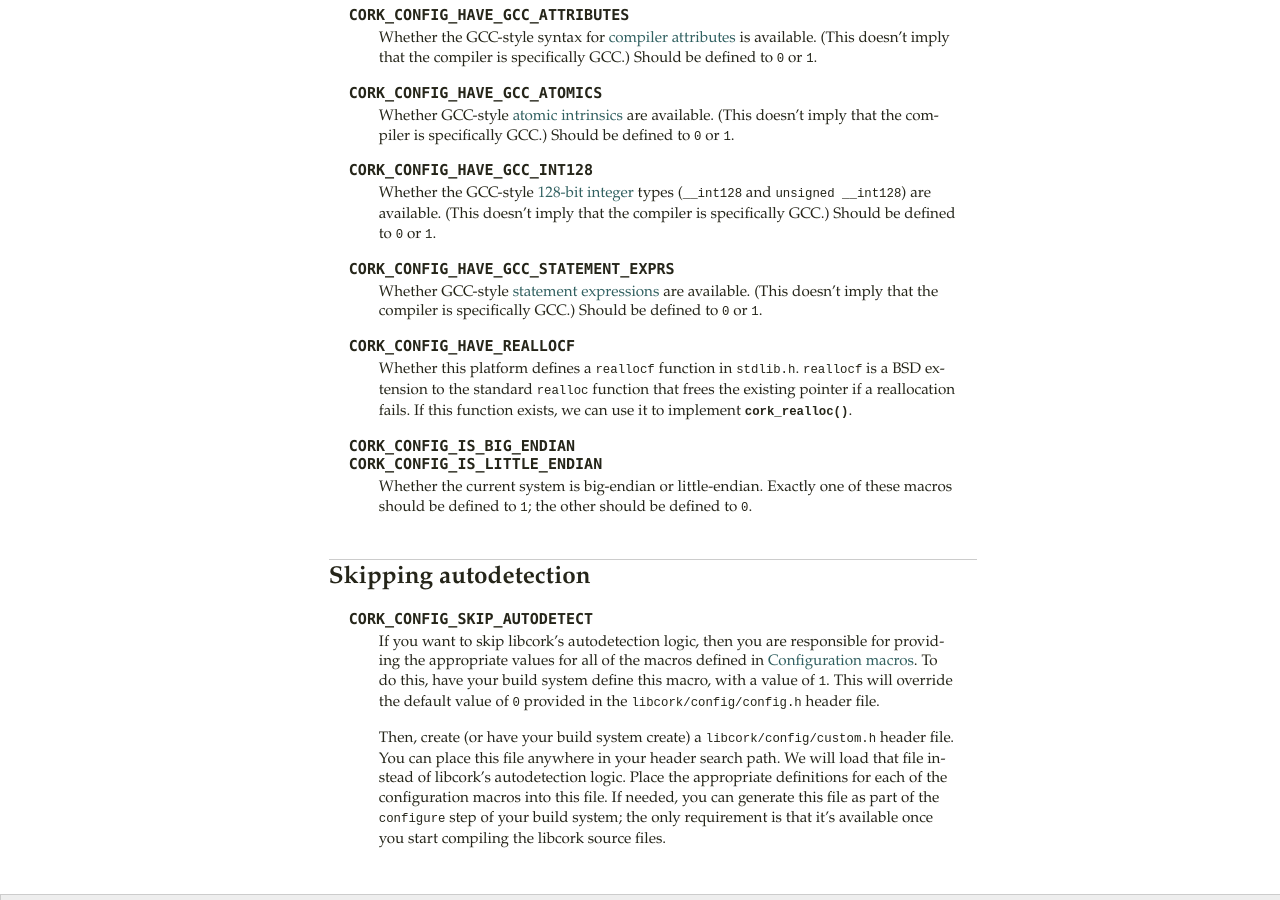
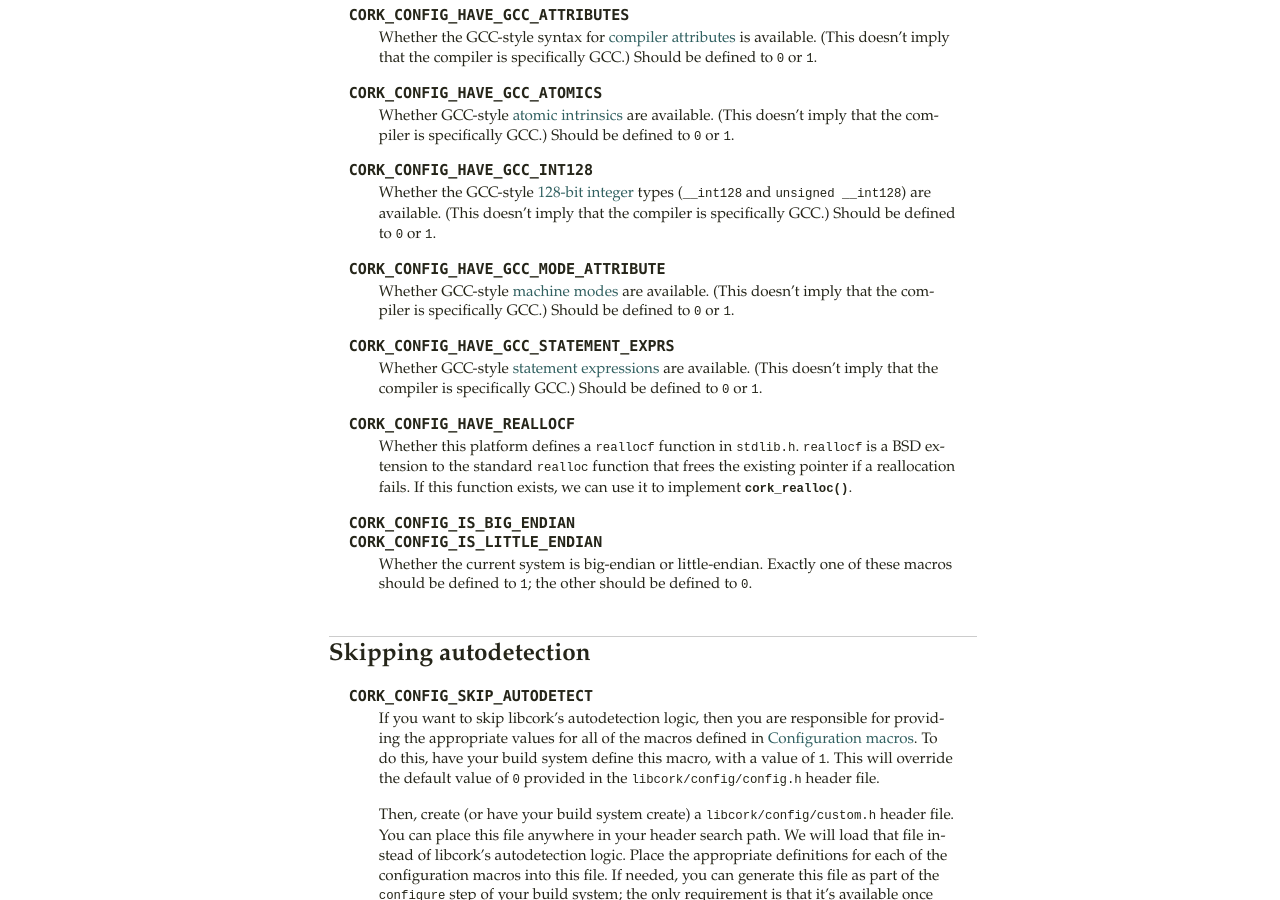
Before and after one commit to dcreager/libcork, a Sphinx documentation site: the page built from docs/config.rst, in a window 1280 px wide and 900 px high, scrolled down 1005 px. Built offline with Sphinx 7.4.7, drawn with Linux system fonts in a browser that asks for light colours; pages that are not in the unit, such as notebooks, are missing from menus; the version number could not be read and is left out.

Commit message:
128-bit integers on GCC 4.1-4.5
So it looks like the `__int128` type isn't actually available until GCC
4.6.  From 4.1 through 4.5, it looks like we can mimic this type using
the `mode(TI)` attribute.

```diff
--- a/docs/config.rst
+++ b/docs/config.rst
@@ -89,6 +89,7 @@ macros to choose among the possible implementations.
    .. _atomic intrinsics: http://gcc.gnu.org/onlinedocs/gcc-4.1.2/gcc/Atomic-Builtins.html
 
 
+
 .. macro:: CORK_CONFIG_HAVE_GCC_INT128
 
    Whether the GCC-style `128-bit integer`_ types (``__int128`` and ``unsigned
@@ -96,6 +97,14 @@ macros to choose among the possible implementations.
    specifically GCC.)  Should be defined to ``0`` or ``1``.
 
    .. _128-bit integer: http://gcc.gnu.org/onlinedocs/gcc/_005f_005fint128.html
+
+
+.. macro:: CORK_CONFIG_HAVE_GCC_MODE_ATTRIBUTE
+
+   Whether GCC-style `machine modes`_ are available.  (This doesn't imply that
+   the compiler is specifically GCC.)  Should be defined to ``0`` or ``1``.
+
+   .. _machine modes: http://gcc.gnu.org/onlinedocs/gcc-4.8.1/gccint/Machine-Modes.html#Machine-Modes
 
 
 .. macro:: CORK_CONFIG_HAVE_GCC_STATEMENT_EXPRS
```
Also changed, not shown: 2 other files.
